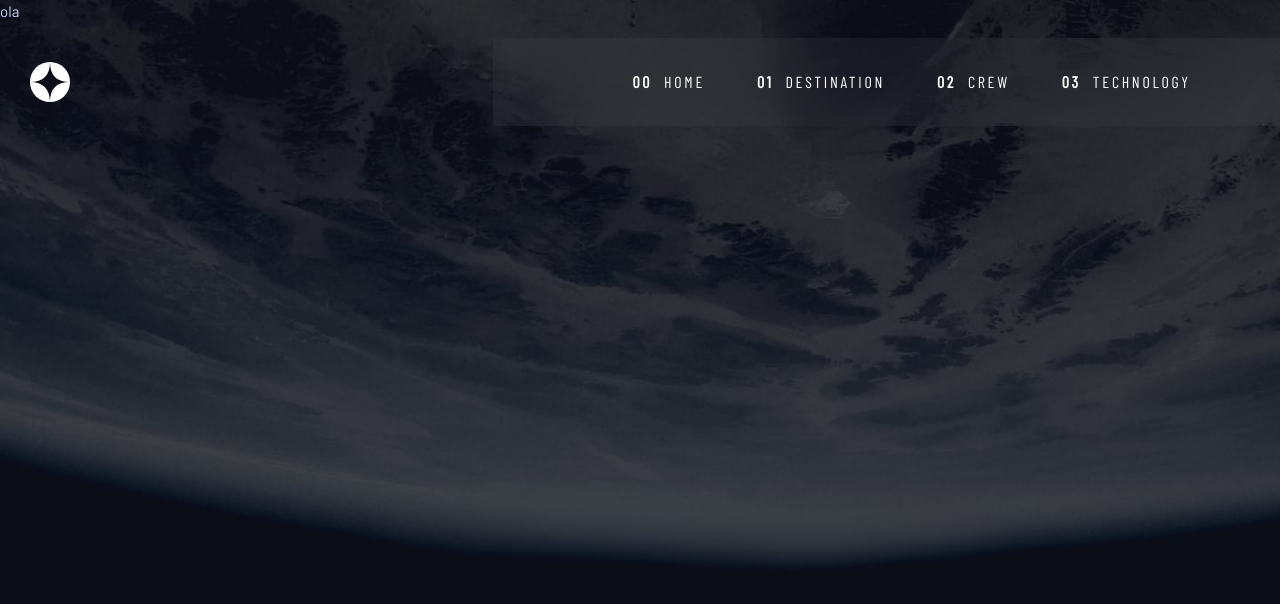
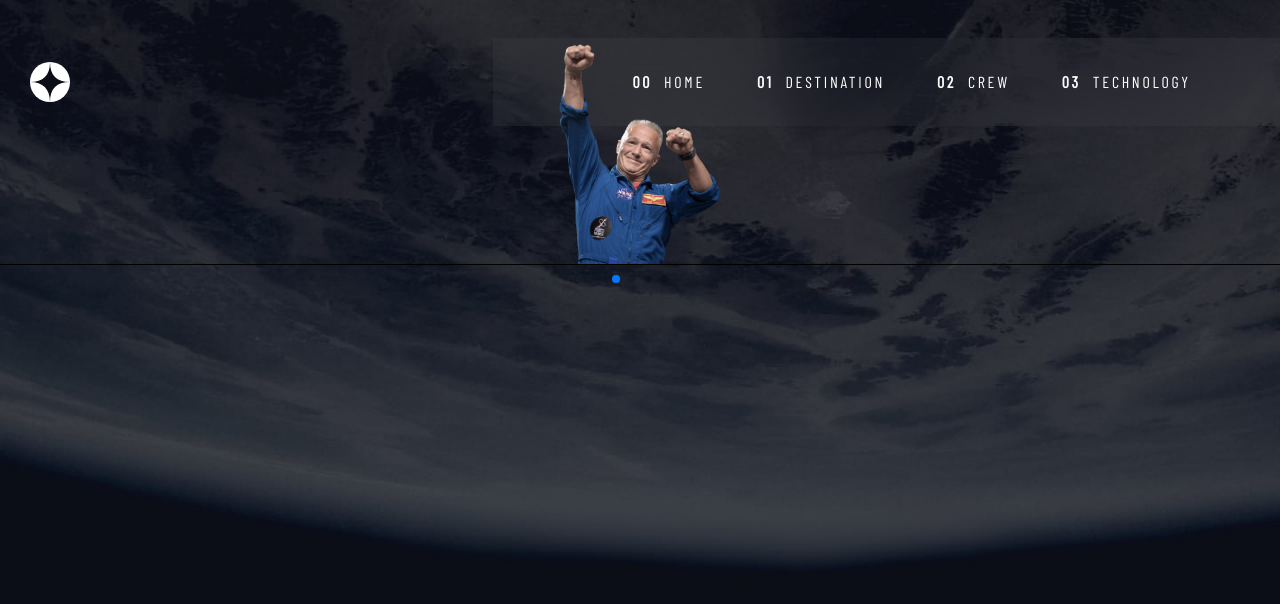
Before and after one commit to mpadilhaa/space-travel, a Next.js app: page /crew in a window 1280 px wide. Shown: the top 604 px of the page. Built offline with nearby package versions, Linux system fonts and the light colour scheme; a web font is replaced by a local one.

Commit message:
finalizando o carousel da pagina crew

```diff
--- a/src/app/crew/page.jsx
+++ b/src/app/crew/page.jsx
@@ -1,11 +1,13 @@
+import CarouselCrew from "@/components/CarouselCrew";
+
 export default function Crew() {
   return (
     <div
       className="bg-black
       bg-crew-bg-mobile md:bg-crew-bg-tablet
-       lg:bg-crew-bg-desktop bg-no-repeat bg-cover min-h-screen"
+       lg:bg-crew-bg-desktop bg-no-repeat bg-cover min-h-screen py-11"
     >
-      ola
+      <CarouselCrew />
     </div>
   );
 }
--- a/src/app/destination/page.jsx
+++ b/src/app/destination/page.jsx
@@ -23,33 +23,39 @@ export default function Destination() {
     bg-destination-bg-mobile md:bg-destination-bg-tablet
      xl:bg-destination-bg-desktop bg-no-repeat bg-cover min-h-screen "
     >
-      <div className=" px-8 text-center pt-20 md:pt-40 xl:flex xl:flex-row xl:px-[164px] xl:gap-20 xl:max-w-[1440px] 2xl:mx-auto xl:pt-[250px]">
-        <div className="xl:flex-[50%]">
+      <div className=" px-8 items-end text-center pt-20 md:pt-40 xl:flex xl:flex-row xl:px-[164px] xl:gap-20 xl:max-w-[1440px] 2xl:mx-auto xl:pt-[250px]  2xl:gap-0  ">
+        <div className="pt-4 xl:flex-[50%]">
           <div className="pb-8 md:text-left md:pb-16">
             <PagesContentDescription numberPage={"01"}>
               pick your destination
             </PagesContentDescription>
           </div>
           <div className=" relative mx-auto w-[200px] h-[200px] md:w-[300px] md:h-[300px] xl:w-[400px] xl:h-[400px]  xl:mx-8 ">
-            <Image src={data.img} fill priority alt={`planet ${data.title}`} />
+            <Image
+              src={data.img}
+              fill
+              priority
+              sizes="(max-width: 400px)"
+              alt={`planet ${data.title}`}
+            />
           </div>
         </div>
 
-        <div className="">
-          <ul className="pt-8 flex flex-row gap-4 justify-center">
+        <div className=" ">
+          <ul className="pt-8 flex flex-row gap-4 justify-center xl:justify-start 2xl:justify-start ">
             {menuChosePlanet.map((item, i) => (
               <li key={i} onClick={() => menuDestiantionChange(i)} className="">
                 {item.toUpperCase()}
               </li>
             ))}
           </ul>
-          <div className="md:px-20 xl:pr-0 xl:text-left xl:w-[450px] 2xl:w-[650px]">
-            <div className="py-7 min-h-[255px] border-b-[0.5px] border-[#383B4B]">
+          <div className="  xl:text-left xl:w-[440px] 2xl:w-[470px]">
+            <div className="py-7  min-h-[255px] border-b-[0.5px] border-[#383B4B]">
               <RouteTextContext title={data.title}>
                 {data.text}
               </RouteTextContext>
             </div>
-            <div className="pt-7  md:flex md:flex-row md:justify-center md:gap-20 xl:justify-start">
+            <div className="pt-7  md:flex md:flex-row md:justify-center md:gap-12 xl:justify-start">
               <PlanetData
                 title={data.descDistance}
                 description={data.distance}
--- /dev/null
+++ b/src/components/CarouselCrew/index.jsx
@@ -0,0 +1,47 @@
+"use client";
+
+import React, { useRef, useState } from "react";
+// Import Swiper React components
+import { Swiper, SwiperSlide } from "swiper/react";
+import { Virtual } from "swiper/modules";
+import Image from "next/image";
+
+// Import Swiper styles
+import "swiper/css";
+import "swiper/css/pagination";
+import "swiper/css/virtual";
+import "./styles.css";
+
+import { Pagination } from "swiper/modules";
+
+import { dataCrew } from "@/utils/dataPages";
+
+export default function CarouselCrew() {
+  return (
+    <>
+      <Swiper
+        spaceBetween={30}
+        pagination={{
+          clickable: true,
+        }}
+        modules={[Pagination]}
+        className="mySwiper"
+      >
+        {dataCrew.map((item) => (
+          <SwiperSlide key={item.title}>
+            <div className=" w-[100%] border-b-[0.5px] h-[100%]  ">
+              <div className="relative w-[220px] h-[220px] mx-auto ">
+                <Image
+                  src={item.img}
+                  fill
+                  priority
+                  alt="Picture of the author"
+                />
+              </div>
+            </div>
+          </SwiperSlide>
+        ))}
+      </Swiper>
+    </>
+  );
+}
--- /dev/null
+++ b/src/components/CarouselCrew/styles.css
@@ -0,0 +1,40 @@
+#app {
+  height: 100%;
+}
+html,
+body {
+  position: relative;
+  height: 100%;
+}
+
+body {
+  background: #eee;
+  font-family: Helvetica Neue, Helvetica, Arial, sans-serif;
+  font-size: 14px;
+  color: #000;
+  margin: 0;
+  padding: 0;
+}
+
+.swiper {
+  width: 100%;
+  height: 100%;
+}
+
+.swiper-slide {
+  text-align: center;
+  font-size: 18px;
+
+  /* Center slide text vertically */
+  display: flex;
+  justify-content: center;
+  align-items: center;
+  padding-bottom: 32px;
+}
+
+.swiper-slide img {
+  display: block;
+  width: 100%;
+  height: 100%;
+  object-fit: contain;
+}
--- a/src/components/PlanetData/index.jsx
+++ b/src/components/PlanetData/index.jsx
@@ -2,7 +2,7 @@ import React from "react";
 
 const PlanetData = ({ title, description }) => {
   return (
-    <div className="flex flex-col gap-2 pb-6 ">
+    <div className="flex flex-col gap-2 pb-6   ">
       <h3 className="text-sm bg-red-600">{title}</h3>
       <h2 className="text-3xl">{description}</h2>
     </div>
--- a/src/components/RouteTextContext/index.jsx
+++ b/src/components/RouteTextContext/index.jsx
@@ -23,7 +23,7 @@ const RouteTextContext = ({
       ) : (
         <h2 className="text-[56px] md:text-[80px] xl:text-[100px]">{title}</h2>
       )}
-      <p>{children}</p>
+      <p className="text-[18px]">{children}</p>
     </div>
   );
 };
```
